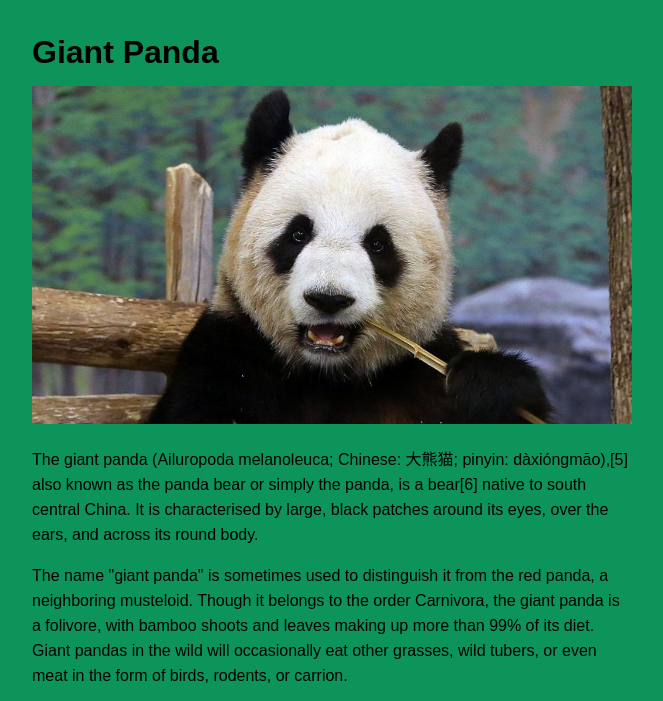
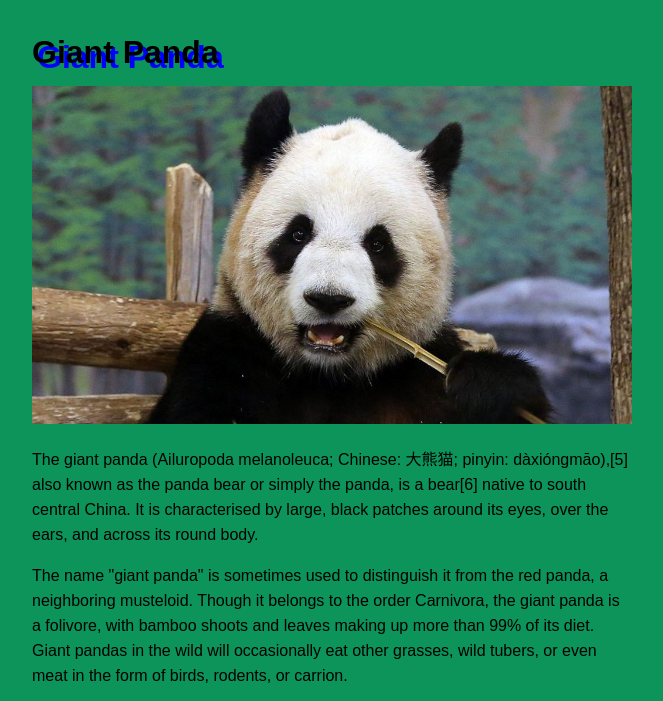
Before and after one commit to SoulEnzyme/OneJazzNoteOnTheOne, a plain HTML site: page index.html in a window 1280 px wide. Shown: the top 701 px of the page, without its empty margins (308-971 px from the left). Drawn offline with Linux system fonts and the light colour scheme.

Commit message:
green cloud h1 h2

```diff
--- a/pandastyle.css
+++ b/pandastyle.css
@@ -14,3 +14,7 @@ body{
     width: 600px;
     margin: 40px auto;
 }
+
+h1{
+    text-shadow: 5px 5px 0 blue;
+}
```
